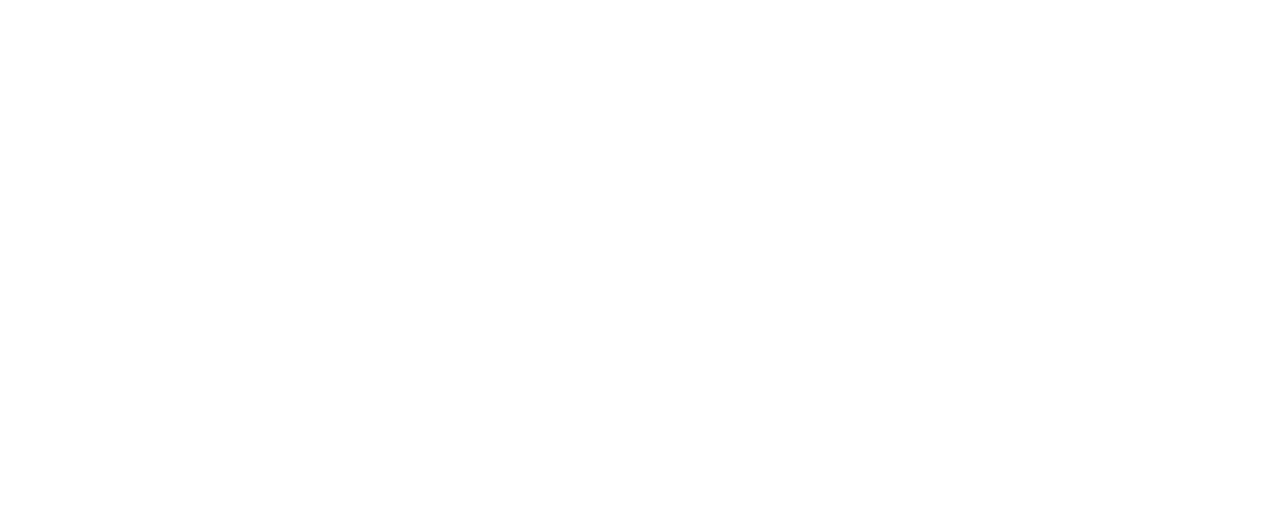
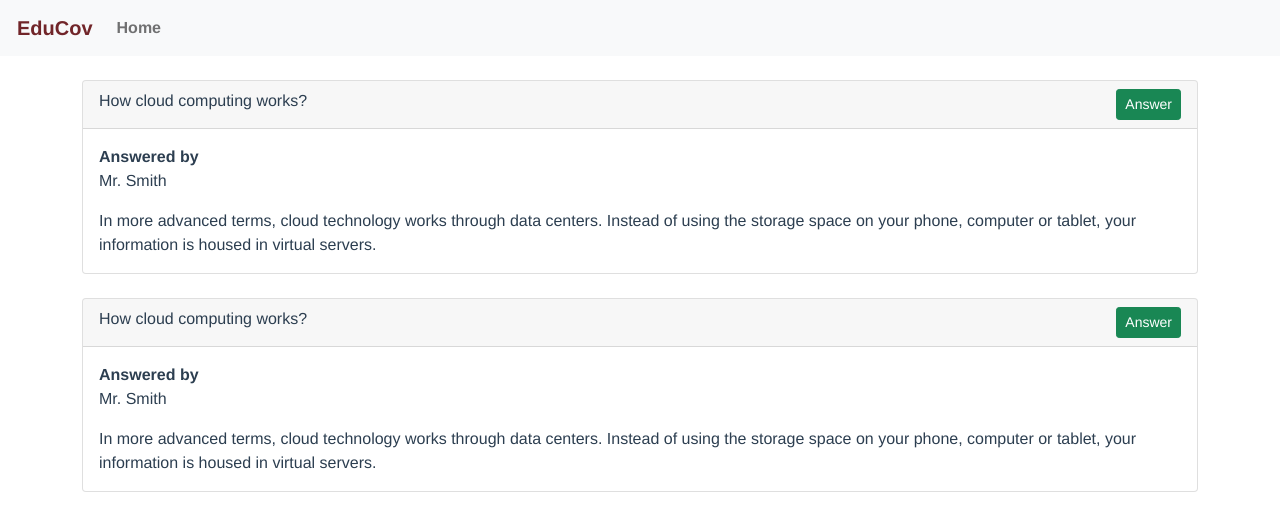
Before and after one commit to SHShuvo/Edu, a Vue app: page /teacher-profile in a window 1280 px wide. Before the commit this address had no page. Shown: the top 528 px of the page. Built offline with nearby package versions, Linux system fonts and the light colour scheme.

Commit message:
teacher module

```diff
--- a/src/App.vue
+++ b/src/App.vue
@@ -13,6 +13,9 @@
   -moz-osx-font-smoothing: grayscale;
   color: #2c3e50;
 }
+.navbar-light .navbar-brand {
+  color: #712529 !important;
+}
 
 nav {
   padding: 5px;
--- a/src/components/Landing.vue
+++ b/src/components/Landing.vue
@@ -8,10 +8,15 @@
                         <span class="navbar-toggler-icon"></span>
                     </button>
                     <div class="collapse navbar-collapse" id="navbarSupportedContent">
+                        <ul class="navbar-nav me-auto mb-2 mb-lg-0">
+                            <li class="nav-item">
+                                <router-link class="nav-link" to="/student-profile">Student</router-link>
+                            </li>
+                            <li class="nav-item">
+                                <router-link class="nav-link" to="/teacher-profile/">Teacher</router-link>
+                            </li>
+                        </ul>
                         <ul class="navbar-nav ms-auto mb-2 mb-lg-0">
-                            <!-- <li class="nav-item">
-                                <a class="nav-link active" aria-current="page" href="#">Home</a>
-                            </li> -->
                             <li class="nav-item">
                                 <button @click.prevent="loginModal" class="btn btn-sm btn-primary">Login</button>
                             </li>
--- a/src/components/Student.vue
+++ b/src/components/Student.vue
@@ -1,4 +1,20 @@
 <template>
+    <div>
+        <nav class="navbar navbar-expand-lg navbar-light bg-light">
+            <div class="container-fluid">
+                <a class="navbar-brand" href="#">EduCov</a>
+                <button class="navbar-toggler" type="button" data-bs-toggle="collapse" data-bs-target="#navbarSupportedContent" aria-controls="navbarSupportedContent" aria-expanded="false" aria-label="Toggle navigation">
+                    <span class="navbar-toggler-icon"></span>
+                </button>
+                <div class="collapse navbar-collapse" id="navbarSupportedContent">
+                    <ul class="navbar-nav me-auto mb-2 mb-lg-0">
+                        <li class="nav-item">
+                            <router-link class="nav-link" to="/">Home</router-link>
+                        </li>
+                    </ul>
+                </div>
+            </div>
+        </nav>
         <div class="container mt-3">
             <div class="d-flex justify-content-between">
                 <div>
@@ -19,7 +35,7 @@
                     <p class="card-text">{{ques.answerDetail.answer}}</p>
                 </div>
             </div>
-        <!--Login Modal -->
+        </div>
         <div class="modal fade" id="questionModal" tabindex="-1" aria-labelledby="exampleModalLabel" aria-hidden="true">
             <div class="modal-dialog">
                 <div class="modal-content">
--- a/src/components/Teacher.vue
+++ b/src/components/Teacher.vue
@@ -1,14 +1,104 @@
 <template>
     <div>
-        <h3>Teacher</h3>
+        <nav class="navbar navbar-expand-lg navbar-light bg-light">
+            <div class="container-fluid">
+                <a class="navbar-brand" href="#">EduCov</a>
+                <button class="navbar-toggler" type="button" data-bs-toggle="collapse" data-bs-target="#navbarSupportedContent" aria-controls="navbarSupportedContent" aria-expanded="false" aria-label="Toggle navigation">
+                    <span class="navbar-toggler-icon"></span>
+                </button>
+                <div class="collapse navbar-collapse" id="navbarSupportedContent">
+                    <ul class="navbar-nav me-auto mb-2 mb-lg-0">
+                        <li class="nav-item">
+                            <router-link class="nav-link" to="/">Home</router-link>
+                        </li>
+                    </ul>
+                </div>
+            </div>
+        </nav>
+        <div class="container mt-4">
+            <div v-for="(ques,index) in questions" :key="'ques'+index" class="card mb-4">
+                <div class="card-header d-flex justify-content-between">
+                    <div>{{ques.question}}</div>
+                    <div class="ms-4">
+                        <button @click.prevent="answerQuestion(ques)" class="btn btn-sm btn-success">Answer</button>
+                    </div>
+                </div>
+                <div class="card-body">
+                    <div class="mb-3">
+                        <div class="d-flex justify-content-between">
+                            <div>
+                                <div class="fw-bold">Answered by</div>
+                                <div>{{ques.answerDetail.by}}</div>
+                            </div>
+                        </div>
+                    </div>
+                    <p class="card-text">{{ques.answerDetail.answer}}</p>
+                </div>
+            </div>
+        </div>
+        <div class="modal fade" id="answerModal" tabindex="-1" aria-labelledby="exampleModalLabel" aria-hidden="true">
+            <div class="modal-dialog">
+                <div class="modal-content">
+                <div class="modal-header">
+                    <h5 class="modal-title" id="exampleModalLabel">Answer</h5>
+                    <button type="button" class="btn-close" data-bs-dismiss="modal" aria-label="Close"></button>
+                </div>
+                <div class="modal-body">
+                    <div style="text-left">
+                        <div class="mb-3">
+                            <div class="mb-2" for="exampleInputEmail1">{{answerForm.question?answerForm.question.question:''}}</div>
+                            <textarea v-model="answerForm.answer" class="form-control form-control-sm" placeholder="Write your question">
+
+                            </textarea>
+                        </div>
+                        <button type="submit" class="btn btn-sm btn-success" style="width:100%">Submit</button>
+                    </div>
+                </div>
+                <div class="modal-footer">
+                    <button type="button" class="btn btn-sm btn-secondary" data-bs-dismiss="modal">Close</button>
+                </div>
+                </div>
+            </div>
+        </div>
     </div>
 </template>
 <script>
 export default {
-    name: 'Teacher',
+    name: 'Student',
     data(){
         return{
+            answerForm:{
+                question:null,
+                answer:'',
+            },
+            questions:[
+                {
+                    question:'How cloud computing works?',
+                    answerDetail:{
+                        by:'Mr. Smith',
+                        answer:`In more advanced terms, cloud technology works through data centers.
+                        Instead of using the storage space on your phone, computer or tablet,
+                        your information is housed in virtual servers.`
+                    }
+                },
+                {
+                    question:'How cloud computing works?',
+                    answerDetail:{
+                        by:'Mr. Smith',
+                        answer:`In more advanced terms, cloud technology works through data centers.
+                        Instead of using the storage space on your phone, computer or tablet,
+                        your information is housed in virtual servers.`
+                    }
+                }
+            ]
         }
+    },
+    methods:{
+        answerQuestion(ques){
+            this.answerForm.question = ques;
+            const myModal = new bootstrap.Modal(document.getElementById('answerModal'), {});
+            myModal.show();
+        },
     }
 }
 </script>
--- a/src/router/index.js
+++ b/src/router/index.js
@@ -8,12 +8,12 @@
     component: HomeView
   },
   {
-    path: '/student-profile/:id',
+    path: '/student-profile',
     name: 'student-profile',
     component: () => import('../components/Student.vue')
   },
   {
-    path: '/teacher-profile/:id',
+    path: '/teacher-profile/',
     name: 'teacher-profile',
     component: () => import('../components/Teacher.vue')
   },
```
Lines whose indentation alone changed are shown as unchanged.
